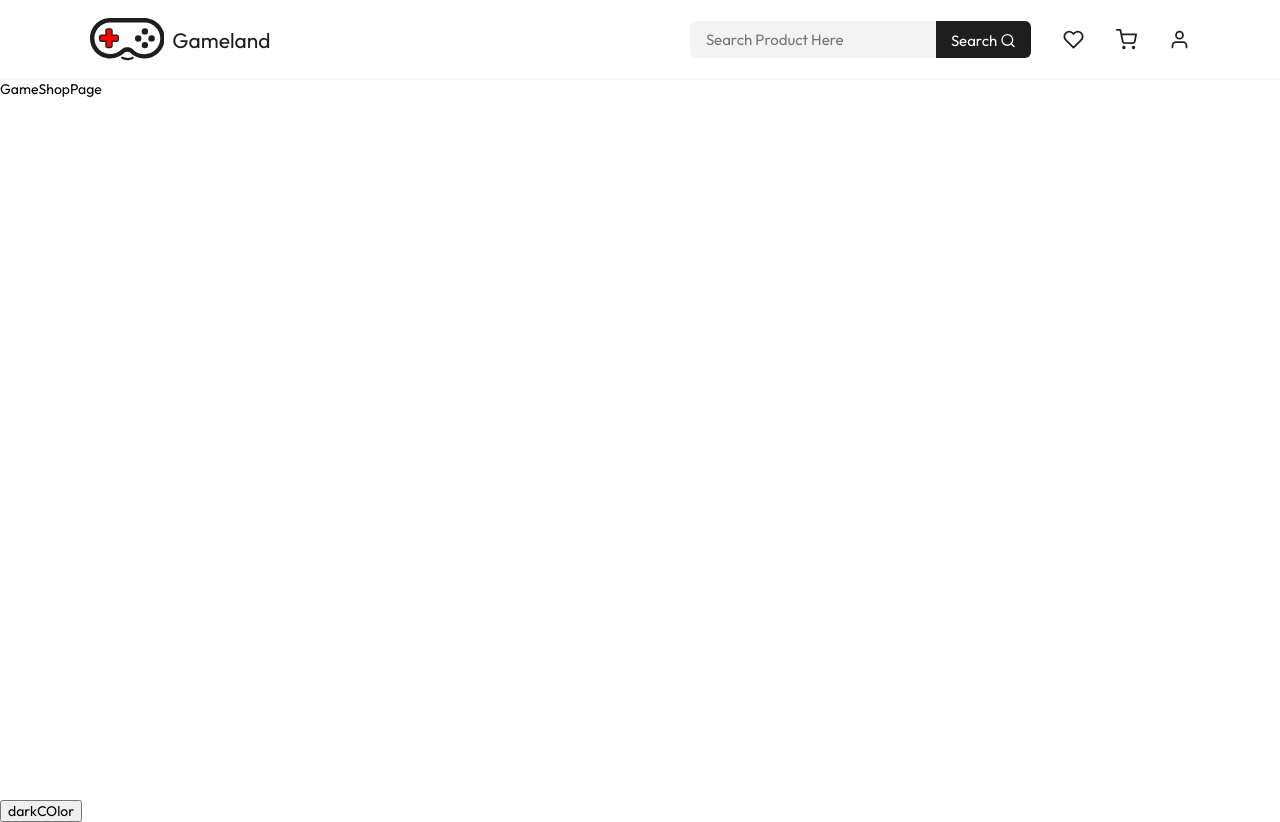
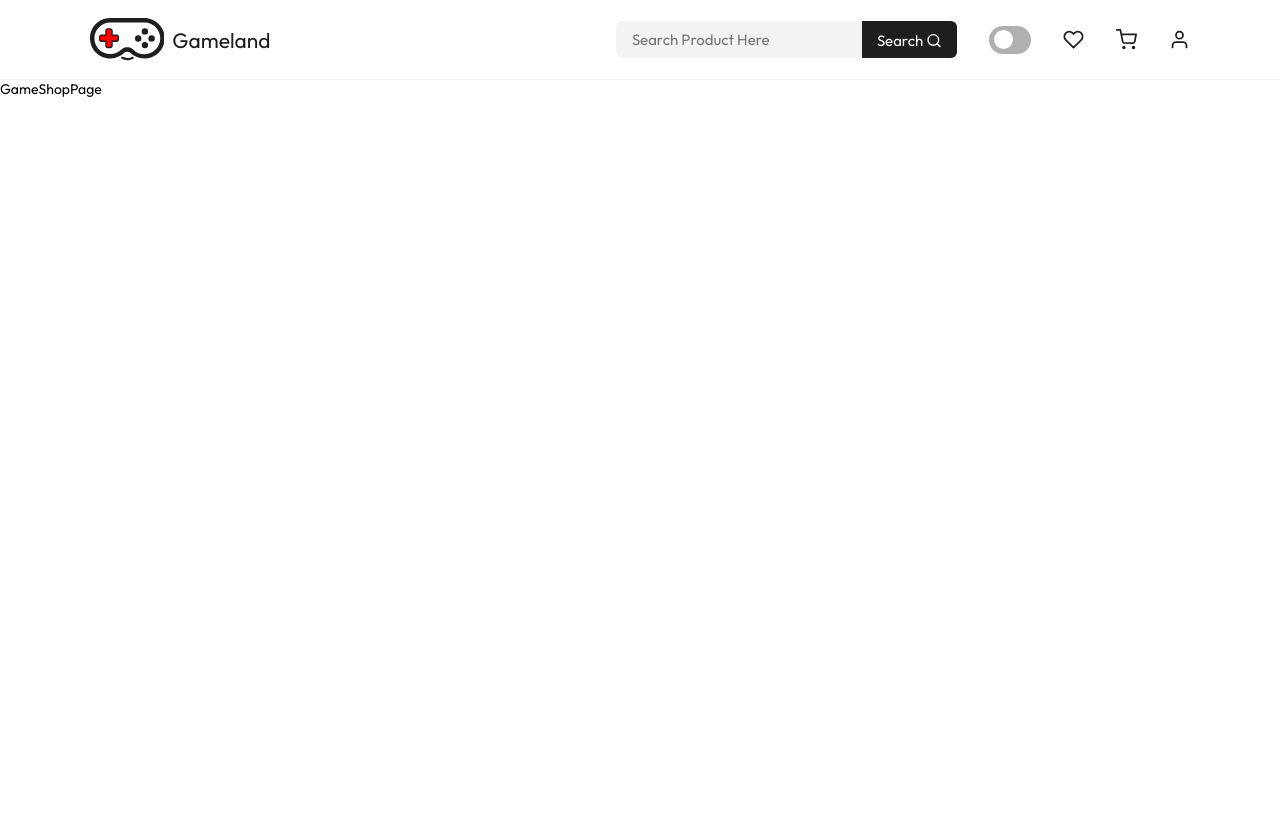
Before and after one commit to ZevaGuillo/game-shop, a React (Vite) app: page / in a window 1280 px wide. After the commit the page ends 800 px from the top, so only its background shows below. Built offline with nearby package versions, Linux system fonts and the light colour scheme.

Commit message:
add toggle switch

```diff
--- a/src/App.tsx
+++ b/src/App.tsx
@@ -18,15 +18,11 @@ function App() {
 
   // if(gamesState.games.length === 0) return<></>;
 
-  // const [themeState, setThemeState] = useState<StyleTheme>(theme)
-
-
   return (
     <ThemeProvider theme={darkMode? darkTheme: theme}>
       <>
         <GlobalStyle />
         <AppRouter/>
-        <button onClick={()=> dispatch(setDarkMode())}>darkCOlor</button>
       </>
     </ThemeProvider>
 
--- a/src/components/SearchInput.tsx
+++ b/src/components/SearchInput.tsx
@@ -27,7 +27,7 @@ const StyledSearchInput = styled.div`
   .input {
     min-height: 37px;
     padding: 0 1rem;
-    color: #404040;
+    color: ${(props) => props.theme.colors.text};
     font-size: 15px;
     border: none;
     border-radius: 6px 0 0 6px;
--- /dev/null
+++ b/src/components/ToggleSwitch.tsx
@@ -0,0 +1,65 @@
+import styled from "styled-components";
+import {  useAppDispatch } from '../hooks/redux';
+import { setDarkMode } from "@/store/slices/gameShop/gameShopSlice";
+
+const ToggleSwitch = () => {
+
+  const dispatch = useAppDispatch()
+
+  return (
+    <StyledToggleSwitch >
+      <input type="checkbox" onChange={()=> dispatch(setDarkMode())}/>
+      <span className="slider"></span>
+    </StyledToggleSwitch>
+  );
+};
+
+const StyledToggleSwitch = styled.label`
+  font-size: 14px;
+  position: relative;
+  display: inline-block;
+  width: 3em;
+  height: 2em;
+
+  input {
+    opacity: 0;
+    width: 0;
+    height: 0;
+  }
+
+  .slider {
+    position: absolute;
+    cursor: pointer;
+    top: 0;
+    left: 0;
+    right: 0;
+    bottom: 0;
+    background-color: ${(props) => props.theme.colors.variant2};
+    transition: 0.4s;
+    border-radius: 30px;
+    border: none;
+  }
+
+  .slider:before {
+    position: absolute;
+    content: "";
+    height: 1.4em;
+    width: 1.4em;
+    border-radius: 20px;
+    left: 0.3em;
+    bottom: 0.3em;
+    background-color: white;
+    transition: 0.4s;
+  }
+
+  input:checked + .slider {
+    background-color: ${(props) => props.theme.colors.varian2};
+  }
+
+
+  input:checked + .slider:before {
+    transform: translateX(1em);
+  }
+`;
+
+export default ToggleSwitch;
--- a/src/gameShop/components/Header/NavBar.tsx
+++ b/src/gameShop/components/Header/NavBar.tsx
@@ -1,4 +1,5 @@
 import LogoSVG from "@/components/LogoSVG";
+import ToggleSwitch from "@/components/ToggleSwitch";
 import { FiSearch, FiShoppingCart, FiUser, FiHeart } from "react-icons/fi";
 import { GiHamburgerMenu } from "react-icons/gi";
 import styled from "styled-components";
@@ -22,6 +23,8 @@ const NavBar = ({ toggleDrawer }: NavBarProps) => {
 
       <div className="options">
         <Search />
+
+        <ToggleSwitch/>
 
         <FiHeart className="icon favorite" />
 
--- a/src/theme/Theme.ts
+++ b/src/theme/Theme.ts
@@ -6,7 +6,7 @@ const colors = {
   //theme
   bgColor: '#FFFFFF',
   negative: '#1E1E1E',
-  text: 'rgba(30,30,30,0.5)',
+  text: 'rgba(30,30,30,0.7)',
   variant: 'rgba(30,30,30,0.05)',
   variant1: 'rgba(30,30,30,0.07)',
   variant2: 'rgba(30,30,30,0.35)',
@@ -47,7 +47,7 @@ const darkTheme: StyleTheme = {
 
     bgColor: '#1E1E1E',
     negative: '#ffffff',
-    text: 'rgba(255,255,255,0.05)',
+    text: 'rgba(255,255,255,0.7)',
     variant: 'rgba(255,255,255,0.05)',
     variant1: 'rgba(255,255,255,0.07)',
     variant2: 'rgba(255,255,255,0.25)',
```
